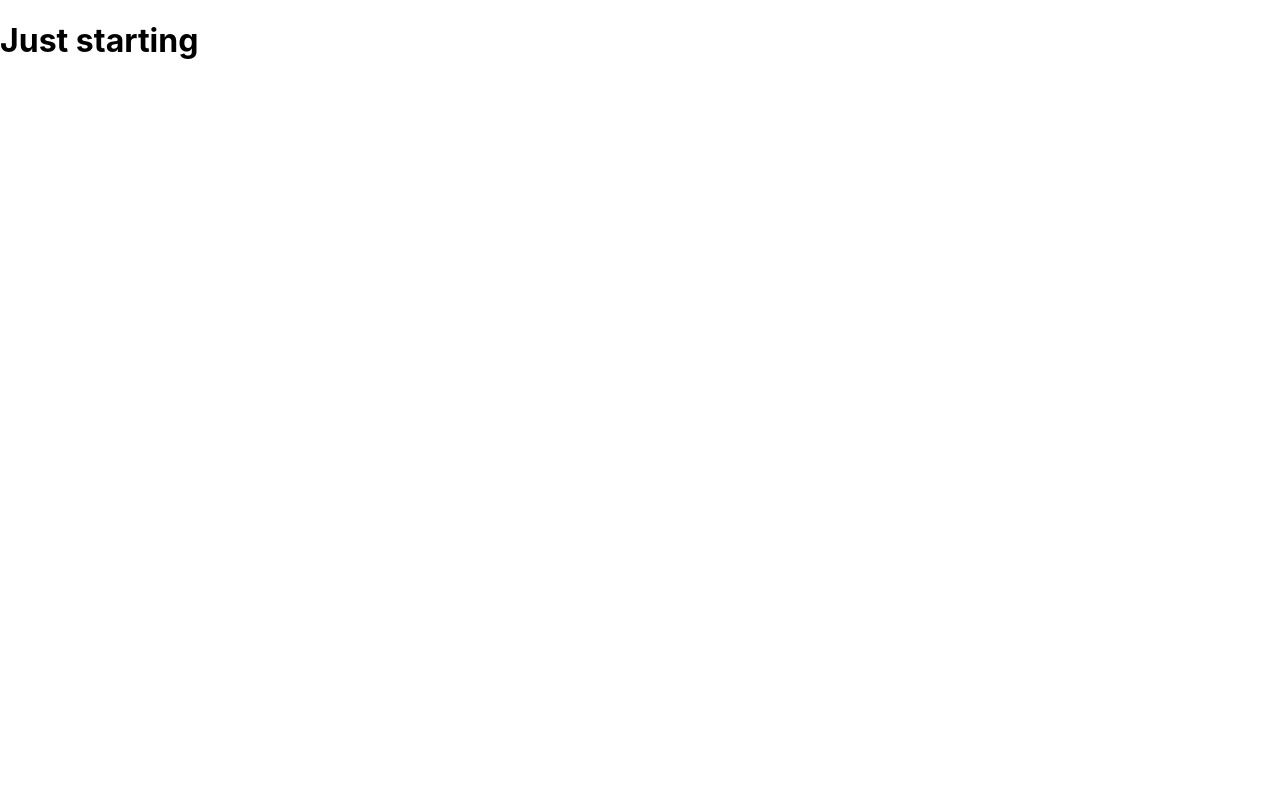
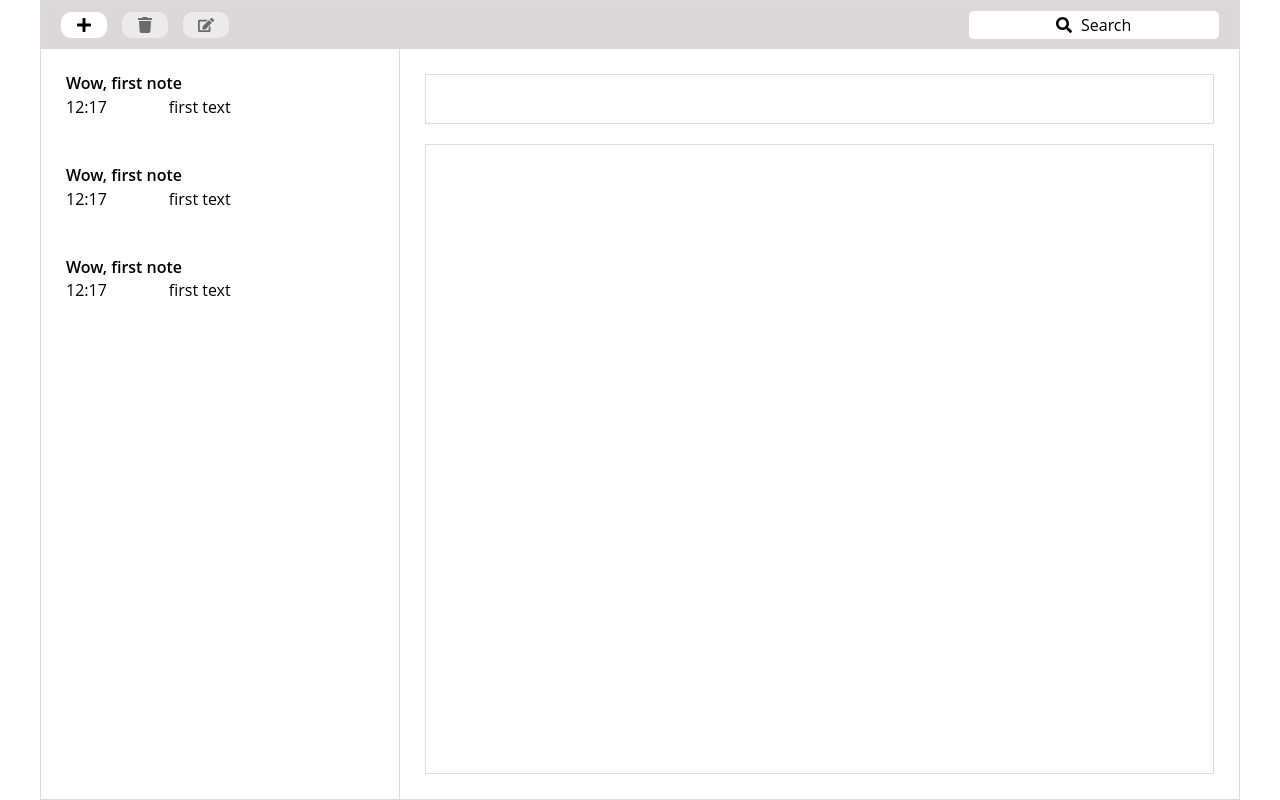
Before and after one commit to YevhenNeielov/Apple_Notes, a React (Create React App) app: page / in a window 1280 px wide. Built offline with nearby package versions, Linux system fonts and the light colour scheme.

Commit message:
starting tree + styles

```diff
--- a/src/App.jsx
+++ b/src/App.jsx
@@ -1,7 +1,49 @@
+import { FaPlus, FaTrash, FaEdit, FaSearch } from "react-icons/fa";
+
 function App() {
   return (
-    <div>
-      <h1>Just starting</h1>
+    <div className="container">
+      <div className="header">
+        <div className="buttons">
+          <div className="button button_always-active">
+            <FaPlus />
+          </div>
+          <div className="button button_switch">
+            <FaTrash />
+          </div>
+          <div className="button button_switch">
+            <FaEdit />
+          </div>
+        </div>
+        <div className="searchbox">
+          <input type="text" className="search" />
+          <FaSearch className="search-hide search-hide_left" />
+          <span className="search-hide search-hide_right">Search</span>
+        </div>
+      </div>
+      <div className="main">
+        <div className="sidebar">
+          <div className="listitem">
+            <p className="note-title">Wow, first note</p>
+            <p className="note-date">12:17</p>
+            <p className="note-text">first text</p>
+          </div>
+          <div className="listitem">
+            <p className="note-title">Wow, first note</p>
+            <p className="note-date">12:17</p>
+            <p className="note-text">first text</p>
+          </div>
+          <div className="listitem">
+            <p className="note-title">Wow, first note</p>
+            <p className="note-date">12:17</p>
+            <p className="note-text">first text</p>
+          </div>
+        </div>
+        <div className="workspace">
+          <input type="text" />
+          <textarea></textarea>
+        </div>
+      </div>
     </div>
   );
 }
--- /dev/null
+++ b/src/components/Buttons.jsx
@@ -0,0 +1,5 @@
+const Bottons = () => {
+  return <div>Buttons</div>;
+};
+
+export default Buttons;
--- /dev/null
+++ b/src/components/ListItem.jsx
@@ -0,0 +1,5 @@
+const ListItem = () => {
+  return <div>ListItem</div>;
+};
+
+export default ListItem;
--- /dev/null
+++ b/src/components/SearchBox.jsx
@@ -0,0 +1,5 @@
+const SearchBox = () => {
+  return <div>SearchBox</div>;
+};
+
+export default SearchBox;
--- /dev/null
+++ b/src/components/Sidebar.jsx
@@ -0,0 +1,5 @@
+const Sidebar = () => {
+  return <div>Sidebar</div>;
+};
+
+export default Sidebar;
--- /dev/null
+++ b/src/components/Workspace.jsx
@@ -0,0 +1,5 @@
+const Workspace = () => {
+  return <div>Workspace</div>;
+};
+
+export default Workspace;
--- a/src/index.css
+++ b/src/index.css
@@ -1,13 +1,154 @@
-body {
-  margin: 0;
-  font-family: -apple-system, BlinkMacSystemFont, 'Segoe UI', 'Roboto', 'Oxygen',
-    'Ubuntu', 'Cantarell', 'Fira Sans', 'Droid Sans', 'Helvetica Neue',
-    sans-serif;
-  -webkit-font-smoothing: antialiased;
-  -moz-osx-font-smoothing: grayscale;
+@import url("https://cdnjs.cloudflare.com/ajax/libs/normalize/8.0.1/normalize.min.css");
+
+* {
+  box-sizing: border-box;
 }
 
-code {
-  font-family: source-code-pro, Menlo, Monaco, Consolas, 'Courier New',
-    monospace;
+/* General */
+
+.container {
+  font-family: "Open Sans", sans-serif;
+  width: 100%;
+  max-width: 1200px;
+  height: 100vh;
+  margin: auto;
+  overflow: hidden;
+  font-size: 16px;
+  border: 1px solid #ddd;
 }
+
+textarea:focus,
+input:focus {
+  outline: none;
+}
+
+.main {
+  display: flex;
+}
+
+/* Header */
+
+.header {
+  display: flex;
+  justify-content: space-between;
+  align-items: center;
+  background-color: #dad8d8;
+  padding: 10px 20px;
+}
+
+.buttons {
+  display: flex;
+  align-items: center;
+  gap: 15px;
+}
+
+.button {
+  opacity: 0.5;
+  padding: 5px 15px;
+  background-color: white;
+  border-radius: 10px;
+  display: flex;
+  transition: 0.5s;
+}
+
+.button_always-active,
+.button_switch.active {
+  cursor: pointer;
+  opacity: 1;
+}
+
+.button_always-active:hover,
+.button_switch.active:hover {
+  background-color: rgb(193, 193, 240);
+}
+
+.searchbox {
+  position: relative;
+}
+
+.search {
+  border: 0;
+  border-radius: 5px;
+  width: 250px;
+  padding: 5px;
+}
+
+.search-hide {
+  position: absolute;
+}
+
+.search-hide_left {
+  top: calc(50% - 8px);
+  left: calc(50% - 38px);
+  cursor: text;
+}
+
+.search-hide_right {
+  top: calc(50% - 9px);
+  left: calc(50% - 13px);
+}
+
+/* Sidebar */
+
+.sidebar {
+  width: 30%;
+  height: calc(100vh - 48px);
+  border-right: 1px solid #ddd;
+}
+
+.listitem {
+  padding: 25px;
+  cursor: pointer;
+  display: grid;
+  grid-template-columns: 1fr 2fr;
+}
+
+.listitem:hover {
+  background: #ddd;
+}
+
+.listitem.active {
+  background: #08c;
+  color: white;
+}
+
+.listitem p {
+  margin: 0;
+}
+
+.note-title {
+  grid-column: 1 / -1;
+  padding-bottom: 5px;
+  font-weight: 600;
+}
+
+.note-date {
+  grid-column: 1 / 2;
+}
+
+.note-text {
+  grid-column: 2 / 3;
+}
+
+/* Workspace */
+
+.workspace {
+  width: 70%;
+  height: calc(100vh - 48px);
+  padding: 25px;
+}
+
+.workspace input,
+textarea {
+  display: block;
+  border: 1px solid #ddd;
+  width: 100%;
+  height: calc(100vh - 170px);
+  padding: 10px;
+  resize: none;
+}
+.workspace input {
+  height: 50px;
+  font-size: 2rem;
+  margin-bottom: 20px;
+}
```
